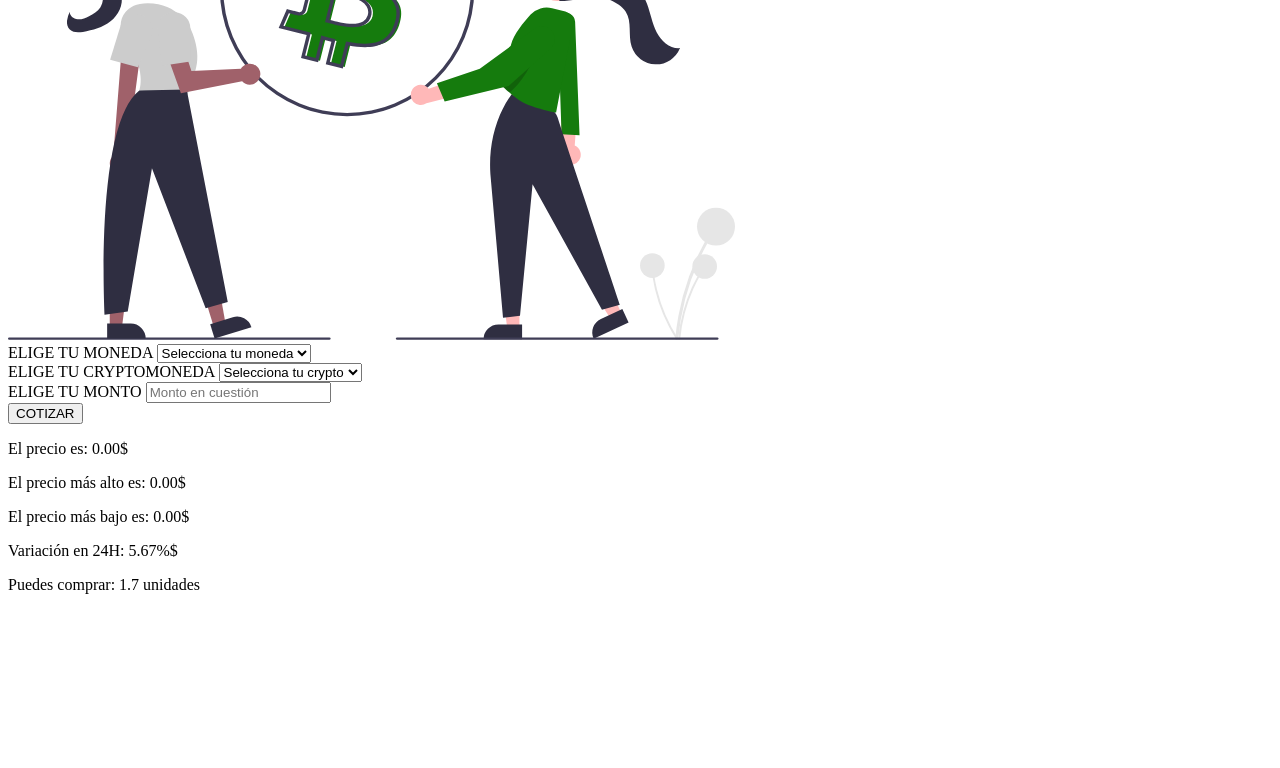
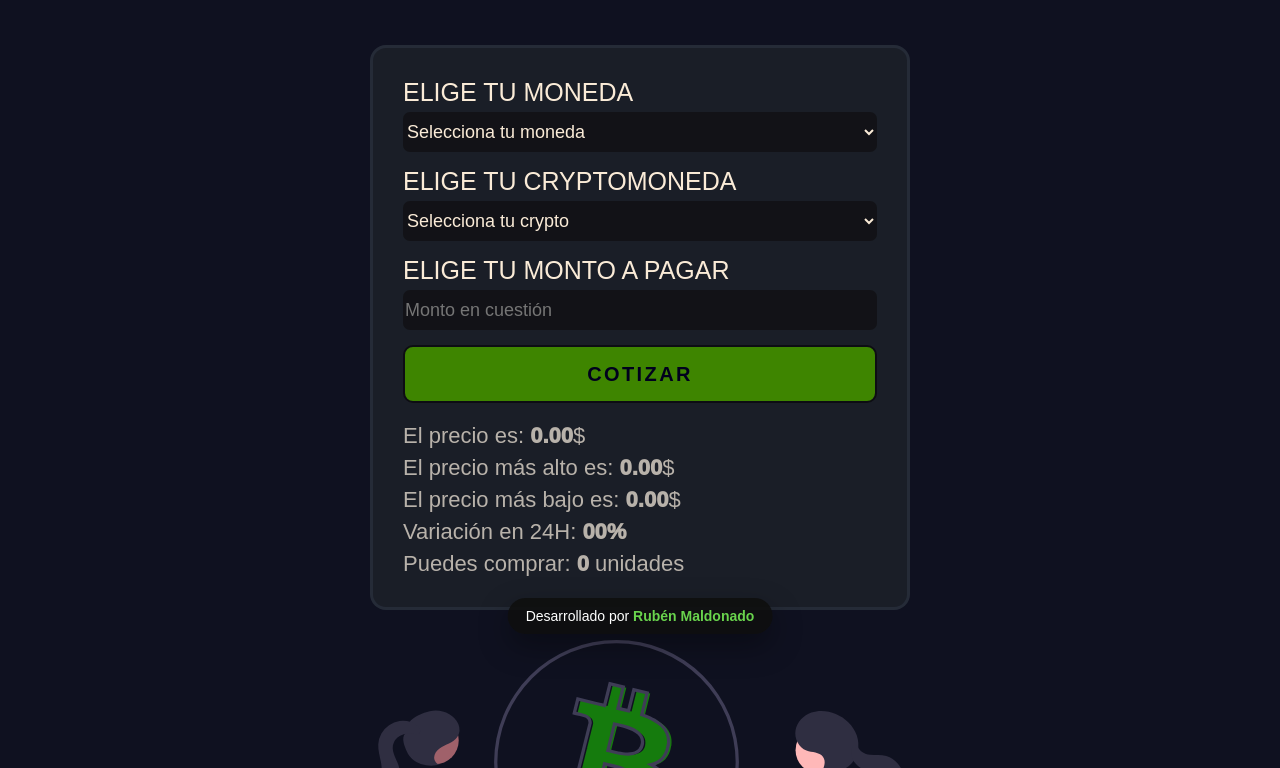
Before and after one commit to rfmgu18-dev/cotizador, a plain HTML site: page index.html in a window 1280 px wide. Shown: the part 146-914 px from the top of the page. Before the commit the page ends 800 px from the top, so only its background shows below. Drawn offline with Linux system fonts and the light colour scheme; a web font is replaced by a local one.

Commit message:
Toques finales y arreglos del CSS y Javascript

```diff
--- a/index.html
+++ b/index.html
@@ -3,12 +3,18 @@
 <head>
     <meta charset="UTF-8">
     <meta name="viewport" content="width=device-width, initial-scale=1.0">
+    <link rel="preconnect" href="https://fonts.googleapis.com">
+<link rel="preconnect" href="https://fonts.gstatic.com" crossorigin>
+<link href="https://fonts.googleapis.com/css2?family=Intel+One+Mono:ital,wght@0,300..700;1,300..700&family=Saira+Stencil:ital,wght@0,100..900;1,100..900&display=swap" rel="stylesheet">
     <title>Crypto Quoter</title>
     <link rel="stylesheet" href="style.css">
 </head>
 <body>
+    <div class="title">
+        <h1>CRYPTO QUOTER</h1>
+    </div>
+    <hr>
     <div id="container">
-        <img src="Multimedia/undraw_bitcoin-p2-p_pykv.svg" alt="Bitcoin">
         <div id="coin-container">
             <form id="coin-form">
                 <div class="coin-input-container">
@@ -32,7 +38,7 @@
                     </select>
                 </div>
                 <div class="coin-input-container">
-                    <label for="amount">ELIGE TU MONTO</label>
+                    <label for="amount">ELIGE TU MONTO A PAGAR</label>
                     <input type="number" class="coin-input" id="amount" placeholder="Monto en cuestión">
                 </div>
                 <button type="submit" id="form-btn">COTIZAR</button>
@@ -41,12 +47,19 @@
                 <p class="info">El precio es: <span class="price">0.00</span>$</p>
                 <p class="info">El precio más alto es: <span class="price">0.00</span>$</p>
                 <p class="info">El precio más bajo es: <span class="price">0.00</span>$</p>
-                <p class="info">Variación en 24H: <span class="price">5.67%</span>$</p>
-                <p class="info">Puedes comprar: <span class="price">1.7</span> unidades</p>
+                <p class="info">Variación en 24H: <span class="price">00%</span></p>
+                <p class="info">Puedes comprar: <span class="price">0</span> unidades</p>
 
             </div>
         </div>
+        <img src="Multimedia/undraw_bitcoin-p2-p_pykv.svg" alt="Bitcoin">
+        <footer class="main-footer">
+        <p>Desarrollado por
+        <a href="https://github.com/rfmgu18-dev/cotizador" target="_blank">Rubén Maldonado</a>
+    </p>
+    </footer>
     </div>
+
 </body>
 <script src="scripts.js"></script>
 </html>
--- a/scripts.js
+++ b/scripts.js
@@ -0,0 +1,45 @@
+//Constantes
+const form = document.querySelector("#coin-form");
+const coin = document.querySelector("#coin");
+const crypto = document.querySelector("#crypto");
+const amount = document.querySelector("#amount");
+const coinInfo = document.querySelector("#coin-info");
+
+
+form.addEventListener("submit", async event => {
+    event.preventDefault();
+    const coinSelected = [...coin.children].find((option) => option.selected).value;
+    const cryptoSelected = [...crypto.children].find((option) => option.selected).value;
+    const amountValue = amount.value;
+    console.log(coinSelected, cryptoSelected, amountValue);
+
+    try{
+        coinInfo.innerHTML = `
+        <div class="loader"></div>
+        `;
+        const response = await(await fetch(`https://min-api.cryptocompare.com/data/pricemultifull?fsyms=${cryptoSelected}&tsyms=${coinSelected}`)).json();
+        const price = response.DISPLAY[cryptoSelected][coinSelected].PRICE;
+        const high24h = response.DISPLAY[cryptoSelected][coinSelected].HIGH24HOUR;
+        const low24h = response.DISPLAY[cryptoSelected][coinSelected].LOW24HOUR;
+        const porcent24h = response.DISPLAY[cryptoSelected][coinSelected].CHANGEPCT24HOUR;
+        console.log(response.RAW[cryptoSelected][coinSelected].PRICE);
+
+
+        if(amountValue !== "") {
+            const result = Number(amountValue) / response.RAW[cryptoSelected][coinSelected].PRICE;
+            coinInfo.innerHTML = `<p class="info">El precio del ${cryptoSelected} es de: <span class="price">${price}</span>$</p>
+                <p class="info">El precio más alto es: <span class="price">${high24h}</span>$</p>
+                <p class="info">El precio más bajo es: <span class="price">${low24h}</span>$</p>
+                <p class="info">Variación del ${cryptoSelected} en 24H: <span class="price">${porcent24h}%</span></p>
+                <p class="info">Puedes comprar: <span class="price">${result.toFixed(4)} ${cryptoSelected}</span> unidades</p>`;
+        } else  {
+            coinInfo.innerHTML = `<p class="info">El precio del ${cryptoSelected} es de: <span class="price">${price}</span>$</p>
+                <p class="info">El precio más alto es: <span class="price">${high24h}</span>$</p>
+                <p class="info">El precio más bajo es: <span class="price">${low24h}</span>$</p>
+                <p class="info">Variación del ${cryptoSelected} en 24H: <span class="price">${porcent24h}%</span></p>`;
+        }
+
+    } catch (error) {
+        console.log(error);
+    }
+})
--- a/style.css
+++ b/style.css
@@ -0,0 +1,187 @@
+@import url('https://fonts.googleapis.com/css2?family=Saira+Stencil:wght@250;400;500&display=swap');
+
+*,
+::before,
+::after {
+    box-sizing: border-box;
+    border-width: 0;
+    border-style: solid;
+}
+
+h1, h2, p {
+    margin: 0;
+}
+
+
+.saira-stencil-font {
+  font-family: "Saira Stencil", sans-serif;
+  font-optical-sizing: auto;
+  font-weight: 250;
+  font-style: normal;
+  font-variation-settings:
+    "wdth" 100;
+}
+body {
+    margin: 0;
+    background-color: oklch(18.391% 0.03085 277.128);
+    font-family: "Saira Stencil", sans-serif;
+}
+
+img {
+    width: 60%;
+    max-width: 700px;
+    object-fit: cover;
+}
+
+#container {
+    min-height: 100vh;
+    display: flex;
+    flex-direction: column;
+    justify-content: center;
+    align-items: center;
+    gap: 30px;
+    padding: 20px;
+    padding-bottom: 140px;
+}
+
+#coin-container {
+    display: flex;
+    flex-direction: column;
+    gap: 20px;
+    width: min(100%, 540px);
+    padding: 30px;
+    background-color: rgba(28, 32, 41, 0.95);
+    border: 3px solid #2f36468a;
+    border-radius: 16px;
+}
+.title  {
+    border: 2px solid #141429;
+    border-radius: 25px;
+    padding: 32px 20px;
+    max-width: 1100px;
+    margin: 20px auto;
+    background: linear-gradient(25deg,rgba(0, 0, 0, 1) 24%, rgba(70, 150, 0, 0.9) 100%);
+    color: #faebd7;
+    text-align: center;
+    font-weight: 500;
+}
+.title h1 {
+    font-size: 3rem;
+    margin: 0;
+    letter-spacing: 0.18em;
+}
+label {
+    font-size: 25px;
+    font-weight: 500;
+}
+#coin-form {
+    display: flex;
+    flex-direction: column;
+    gap: 15px;
+    font-size: 50;
+}
+.coin-input-container {
+color: antiquewhite;
+display: flex;
+flex-direction: column;
+gap: 5px;
+}
+.coin-input {
+    font-size: 18px;
+    font-weight: 500;
+    height: 40px;
+    padding: 50;
+    border-radius: 7px;
+    outline: none;
+    background-color: #0e0d0fa6;
+    color: antiquewhite;
+    font-weight: 3000px;
+}
+#form-btn {
+    font-size: 20px;
+    font-weight: 800;
+    letter-spacing: 0.12em;
+    height: 58px;
+    padding: 0 28px;
+    border-radius: 10px;
+    background-color: rgb(62, 133, 0);
+    border: #0d0d13 solid 2.5px;
+    color: #00001d;
+    cursor: pointer;
+    transition: all 0.2s ease-in-out;
+    display: inline-flex;
+    align-items: center;
+    justify-content: center;
+    text-transform: uppercase;
+}
+#form-btn:hover {
+    background-color: rgba(97, 206, 1, 1);
+    transform: scale(1.04);
+    box-shadow: 0 18px 35px rgba(0, 0, 0, 0.582), 0 0 0 1px rgba(255, 255, 255, 0.158);
+}
+#coin-info {
+    display: flex;
+    flex-direction: column;
+    gap: 6px;
+    font-size: 22px;
+    color: rgba(212, 204, 193, 0.856);
+}
+.price {
+    font-weight: 1000;
+}
+.loader {
+  width: 58px;
+  height: 58px;
+  border-radius: 50%;
+  display: inline-block;
+  align-self: center;
+  border: 11px solid;
+  box-sizing: border-box;
+  animation: animloader 1s linear infinite alternate;
+}
+@keyframes animloader {
+  0% {
+    border-color: white rgba(255, 255, 255, 0) rgba(255, 255, 255, 0) rgba(255, 255, 255, 0);
+  }
+  33% {
+    border-color: white white rgba(255, 255, 255, 0) rgba(255, 255, 255, 0);
+  }
+  66% {
+    border-color: white white white rgba(255, 255, 255, 0);
+  }
+  100% {
+    border-color: white white white white;
+  }
+}
+
+.main-footer {
+    position: fixed;
+    bottom: 20px;
+    left: 50%;
+    transform: translateX(-50%);
+    background: rgba(15, 15, 15, 0.9);
+    color: #fff;
+    padding: 10px 18px;
+    border-radius: 999px;
+    box-shadow: 0 12px 30px rgba(0, 0, 0, 0.35);
+    z-index: 1000;
+    max-width: calc(100% - 40px);
+    width: fit-content;
+}
+
+.main-footer p,
+.main-footer a {
+    color: #fff;
+    margin: 0;
+    font-size: 14px;
+}
+
+.main-footer a {
+    color: #69d34d;
+    text-decoration: none;
+    font-weight: 600;
+}
+
+.main-footer a:hover {
+    text-decoration: underline;
+}
```
